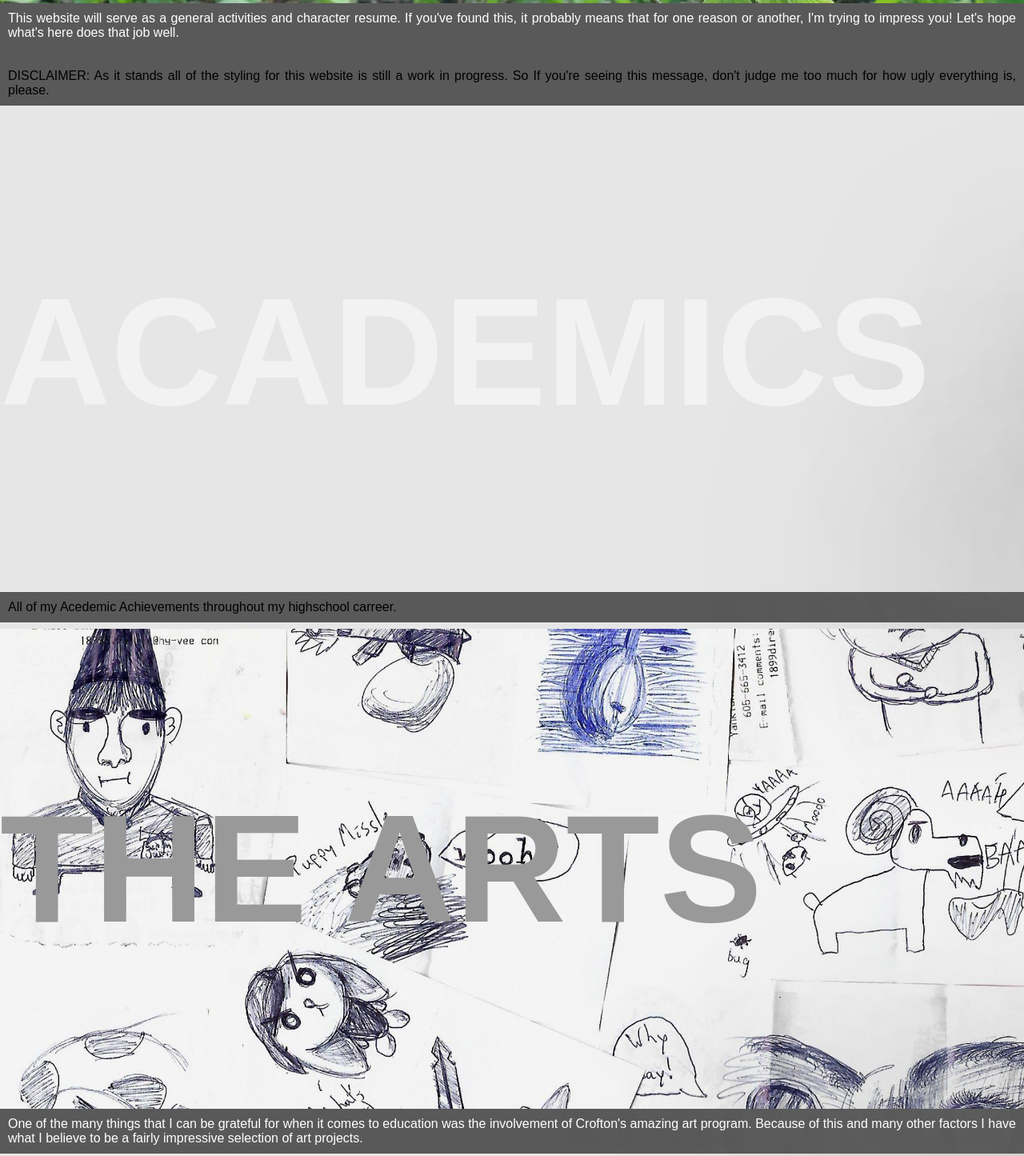
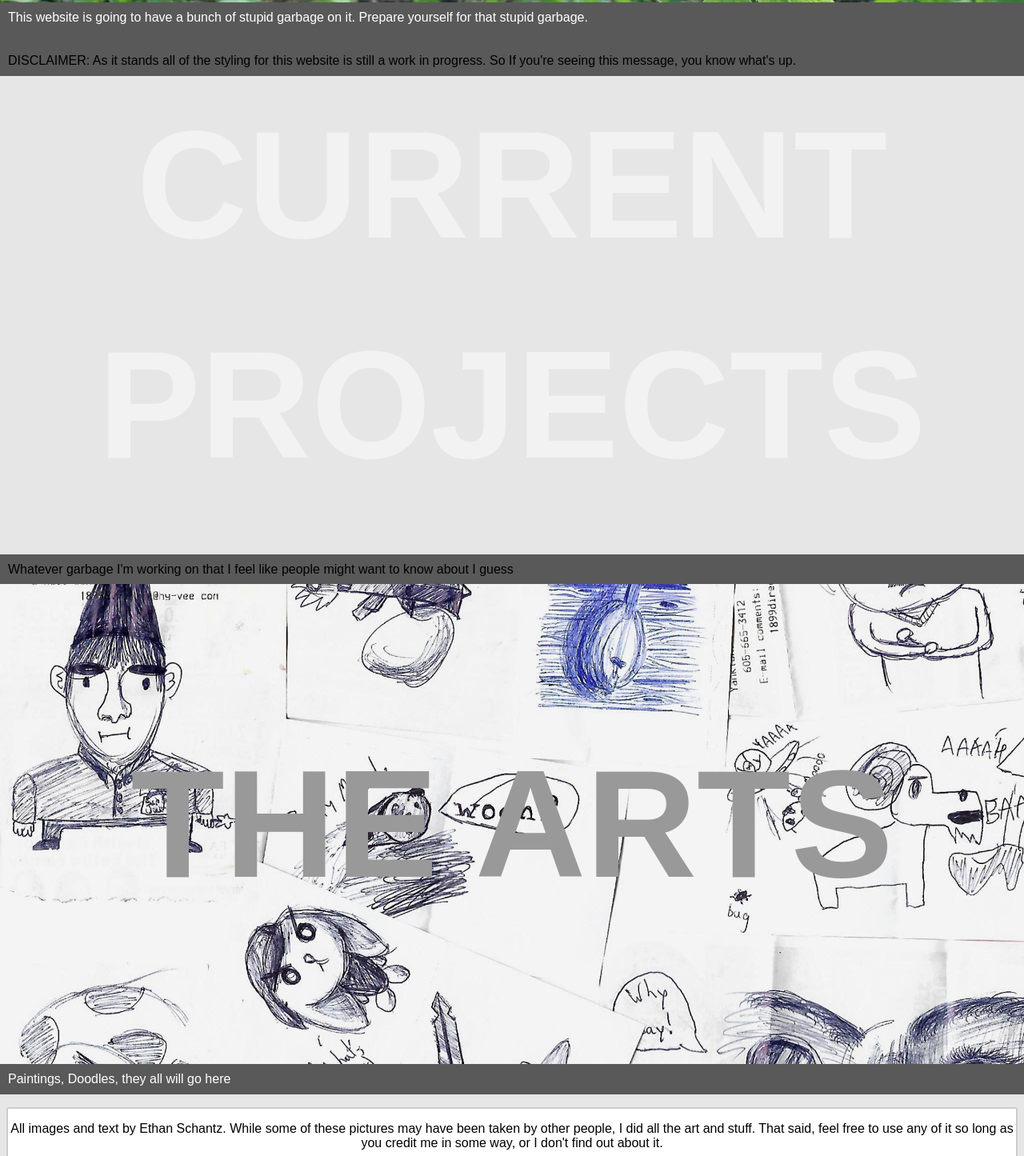
Before and after one commit to cheddartot/cheddartot.github.io, a plain HTML site: page index.html in a window 1280 px wide. Shown: the part 596-2041 px from the top of the page at 80% size. Drawn offline with Linux system fonts and the light colour scheme.

Commit message:
Various small edits and changes made to make life easier down the road

```diff
--- a/index.html
+++ b/index.html
@@ -5,20 +5,20 @@
 </head>
 <body>
 	<div id="heading">
-		<a href = "Website.html"><h1>ETHAN SCHANTZ</h1></a>
+		<a href = "Website.html"><h1>CHEDDAR'S</br>WEB HOLE</h1></a>
 	</div>
 	<div class="subheading">
-		<p style="color: white">This website will serve as a general activities and character resume. If you've found this, it probably means that for one reason or another, I'm trying to impress you! Let's hope what's here does that job well. </p>
-		<p>DISCLAIMER: As it stands all of the styling for this website is still a work in progress. So If you're seeing this message, don't judge me too much for how ugly everything is, please.</p>
+		<p style="color: white">This website is going to have a bunch of stupid garbage on it. Prepare yourself for that stupid garbage.  </p>
+		<p>DISCLAIMER: As it stands all of the styling for this website is still a work in progress. So If you're seeing this message, you know what's up.</p>
 	</div>
 
 
 <!---ACEDEMIC SECTION--->
-	<div id="acedemicHeading">
-		<h1> ACADEMICS</h1>
+	<div id="projectsHeading">
+		<h1>CURRENT</br>PROJECTS</h1>
 	</div>
 	<div class="subheading">
-		<p> All of my Acedemic Achievements throughout my highschool carreer.</p>
+		<p> Whatever garbage I'm working on that I feel like people might want to know about I guess</p>
 	</div>
 
 <!---ART SECTION--->
@@ -26,7 +26,7 @@
 		<h1> THE ARTS</h1>
 	</div>
 	<div class="subheading">
-		<p style="color: white">One of the many things that I can be grateful for when it comes to education was the involvement of Crofton's amazing art program. Because of this and many other factors I have what I believe to be a fairly impressive selection of art projects.</p>
+		<p style="color: white">Paintings, Doodles, they all will go here</p>
 	</div>
 
 <!---FOOTER--->
--- a/stylesheet.css
+++ b/stylesheet.css
@@ -2,14 +2,14 @@ html{
 	font-family:Corbel, sans-serif;
 	background-color: #e6e6e6;
 }#heading{
-	display:table;
 	background: url(header.jpg) no-repeat center center fixed;
   	-webkit-background-size: cover;
   	-moz-background-size: cover;
   	-o-background-size: cover;
   	background-size: cover;
 	height:600px;
-	margin:-8px -8px 0px -8px;
+	line-height:300px;
+	margin:-130px -8px 0px -8px;
 }#artHeading{
 	background: url(doodles.jpg) no-repeat center center fixed;
   	-webkit-background-size: cover;
@@ -17,26 +17,27 @@ html{
   	-o-background-size: cover;
   	background-size: cover;
 	height:600px;
-	line-height:600px;
-	margin:-8px -8px 0px -8px;
-}#acedemicHeading{
+	line-height:800px;
+	margin:-130px -8px 0px -8px;
+}#projectsHeading{
 	background: url(statespeech.jpg) no-repeat center center fixed;
   	-webkit-background-size: cover;
   	-moz-background-size: cover;
   	-o-background-size: cover;
   	background-size: cover;
 	height:600px;
-	line-height:600px;
-	margin:-8px -8px 0px -8px;
+	line-height:275px;
+	margin:-130px -8px 0px -8px;
 }#artHeading h1{
+	text-align: center;
+	height: 600px;
+	line-height: 600px;
 	color: #999999;
 }h1{
-	display: table-cell;
 	font-size: 12em;
 	text-align: center;
 	color: #f2f2f2;
-	text-shadow: 5em 5em 5em #737373;
-	margin:auto;
+
 }a{
 	text-decoration: none;
 }.subheading{
```
